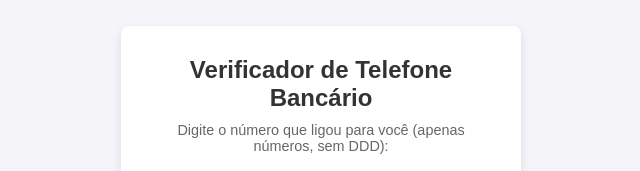
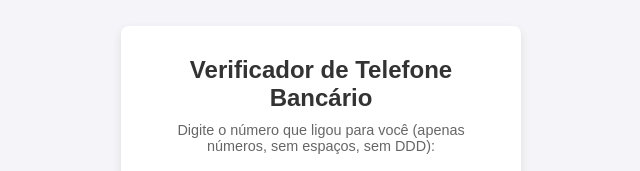
Before and after one commit to joaovgomess/A3-RODRIGO-BOSSINI_GOLPES---Cuidado-com-liga-es-de-falsas-centrais-de-atendimento, a website: page index.html in a window 1280 px wide. Shown: the part 235-406 px from the top of the page, 319-959 px from the left. Drawn offline with Linux system fonts and the light colour scheme.

Commit message:
alteracao na informacao para usuario

```diff
--- a/index.html
+++ b/index.html
@@ -9,7 +9,7 @@
 <body>
     <div class="container">
         <h1>Verificador de Telefone Bancário</h1>
-        <p>Digite o número que ligou para você (apenas números, sem DDD):</p>
+        <p>Digite o número que ligou para você (apenas números, sem espaços, sem DDD):</p>
 
         <form id="form-verificacao">
             <input type="text" id="telefone" placeholder="Ex: 40040001" required autocomplete="off">
```
